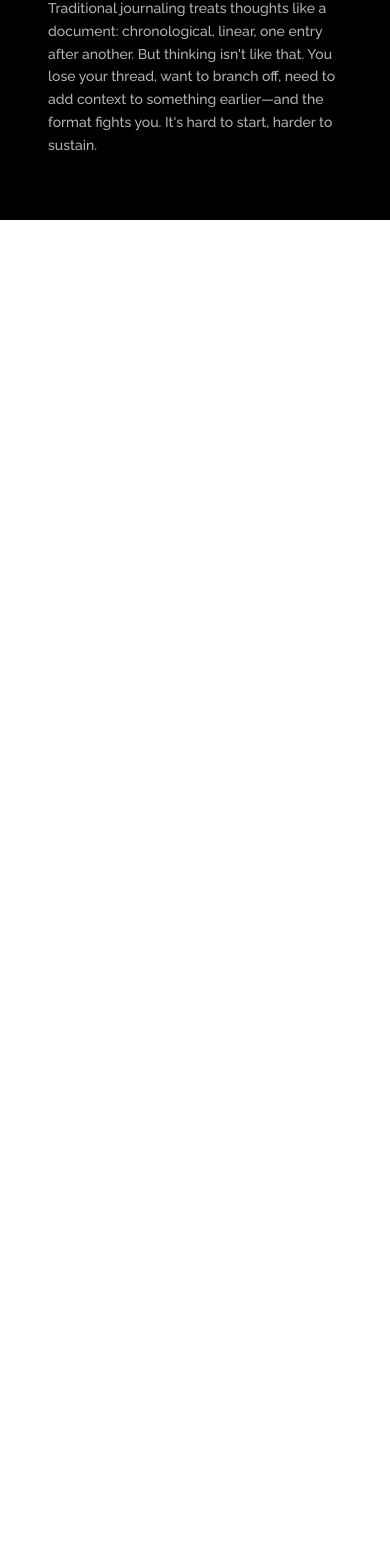
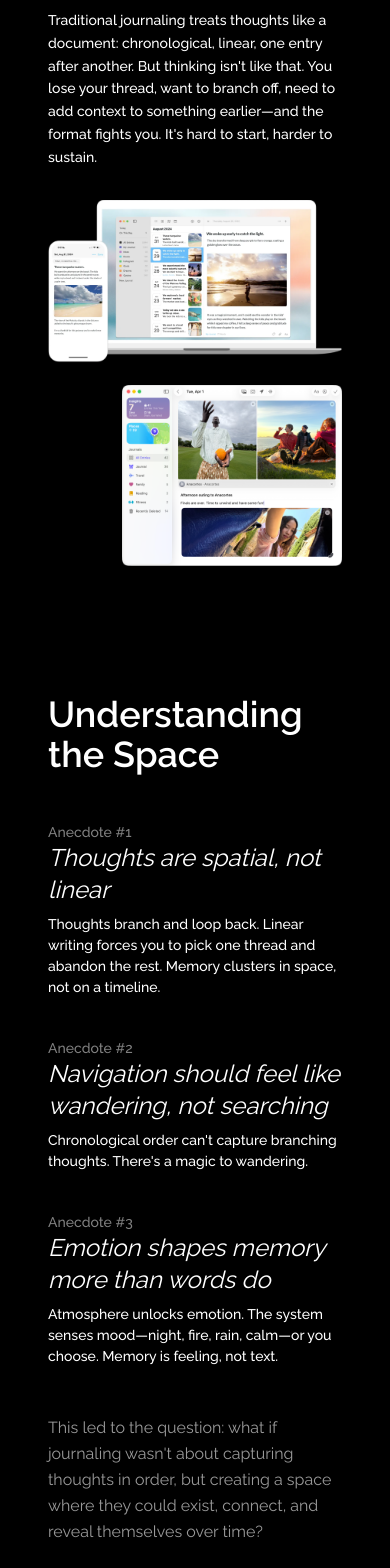
Before and after one commit to SirShabluli/portfolio, a Next.js app: page /pagmar in a window 390 px wide. Shown: the part 2643-4211 px from the top of the page. Before the commit the page ends 2863 px from the top, so only its background shows below. Built offline with nearby package versions, Linux system fonts and the light colour scheme; a web font is replaced by a local one.

Commit message:
done the overview

```diff
--- a/src/app/pagmar/page.js
+++ b/src/app/pagmar/page.js
@@ -1,6 +1,7 @@
 "use client";
 import Image from "next/image";
 import PageGrid from "../components/PageGrid";
+import TextBlock from "../components/TextBlock";
 
 export default function PagmarPage() {
   return (
@@ -68,7 +69,7 @@ export default function PagmarPage() {
       {/* The Full Experience */}
       <section className="w-full min-h-screen bg-black flex flex-col justify-center py-16 lg:py-24 gap-8">
         <PageGrid className="gap-8 w-full px-6 lg:px-12">
-          <p className="col-span-4 lg:col-span-10 lg:col-start-2 text-xs lg:text-5xl">
+          <p className="col-span-4 lg:col-span-10 lg:col-start-3 text-xs lg:text-5xl">
             The Full Experience
           </p>
           {/* Video placeholder — replace src when ready */}
@@ -80,20 +81,102 @@ export default function PagmarPage() {
 
       {/* Research and Discovery */}
       <section className="w-screen h-screen flex items-center justify-center bg-black">
-        <h2 className="display text-center text-white">Research &amp; Discovery</h2>
+        <h2 className="display text-center text-white">
+          Research &amp; Discovery
+        </h2>
       </section>
 
       {/* The Challenge */}
+      <section className="bg-black py-16 lg:py-24 px-6 lg:px-12 justify-center">
+        <PageGrid className="gap-8 items-center">
+          <div className="col-span-4 lg:col-span-3 lg:col-start-3 flex flex-col gap-4">
+            <h3 className="text-4xl font-semibold">The Challenge</h3>
+            <p className="text-sm font-medium opacity-100 leading-relaxed">
+              Traditional journaling treats thoughts like a document:
+              chronological, linear, one entry after another. But thinking isn't
+              like that. You lose your thread, want to branch off, need to add
+              context to something earlier—and the format fights you. It's hard
+              to start, harder to sustain.
+            </p>
+          </div>
+          <div className="col-span-4 lg:col-span-5 lg:col-start-7 flex flex-col gap-4">
+            <Image
+              src="/images/pagmar/dayone.webp"
+              alt="Day One"
+              width={800}
+              height={800}
+              className="w-full h-auto rounded-sm"
+            />
+            <Image
+              src="/images/pagmar/journal.png"
+              alt="Journal"
+              width={800}
+              height={800}
+              className="w-3/4 h-auto rounded-sm self-end"
+            />
+          </div>
+        </PageGrid>
+      </section>
+
+      {/* Anecdotes */}
       <section className="bg-black py-16 lg:py-24 px-6 lg:px-12">
-        <PageGrid className="gap-8">
+        <PageGrid className="gap-y-12 gap-x-8 items-start">
           <div className="col-span-4 lg:col-span-3 lg:col-start-3 flex flex-col gap-4">
-            <h3 className="text-xl font-bold text-white">The Challenge</h3>
-            <p className="text-sm font-medium opacity-70 leading-relaxed text-white">
-              Traditional journaling treats thoughts like a document: chronological, linear, one entry after another. But thinking isn't like that. You lose your thread, want to branch off, need to add context to something earlier—and the format fights you. It's hard to start, harder to sustain.
+            <h3 className="text-4xl font-semibold">Understanding the Space</h3>
+          </div>
+          {/* Anecdotes stacked left */}
+          <div className="col-span-4 lg:col-span-4 lg:col-start-3 flex flex-col gap-10">
+            <TextBlock
+              label="Anecdote #1"
+              title="Thoughts are spatial, not linear"
+              className="text-white"
+            >
+              Thoughts branch and loop back. Linear writing forces you to pick
+              one thread and abandon the rest. Memory clusters in space, not on
+              a timeline.
+            </TextBlock>
+            <TextBlock
+              label="Anecdote #2"
+              title="Navigation should feel like wandering, not searching"
+              className="text-white"
+            >
+              Chronological order can't capture branching thoughts. There's a
+              magic to wandering.
+            </TextBlock>
+            <TextBlock
+              label="Anecdote #3"
+              title="Emotion shapes memory more than words do"
+              className="text-white"
+            >
+              Atmosphere unlocks emotion. The system senses mood—night, fire,
+              rain, calm—or you choose. Memory is feeling, not text.
+            </TextBlock>
+          </div>
+
+          {/* Closing paragraph right */}
+          <div className="col-span-4 lg:col-span-4 lg:col-start-8 flex items-center h-full">
+            <p className="text-base lg:text-2xl font-regular opacity-60 leading-relaxed ">
+              This led to the question: what if journaling wasn't about
+              capturing thoughts in order, but creating a space where they could
+              exist, connect, and reveal themselves over time?
+            </p>
+          </div>
+          <div className="col-span-4 lg:col-span-4 lg:col-start-3 flex flex-col gap-4 mt-10">
+            <h3 className="text-4xl font-semibold">The Solution</h3>
+            <p className="text-sm font-medium opacity-100 leading-relaxed">
+              The system turns journaling into a spatial, AI-guided experience.
+              You write. The atmosphere responds. The question vanishes after
+              you answer, leaving only your thoughts. You can continue the flow,
+              branch into new questions, or revisit earlier threads. Over time,
+              a 3D world emerges - a spatial map of your inner landscape, where
+              every composition is a place you can explore.
             </p>
           </div>
         </PageGrid>
       </section>
+      <section className="w-screen h-screen flex items-center justify-center bg-black">
+        <h2 className="display text-center text-white">Key Features</h2>
+      </section>
     </main>
   );
 }
```
Also changed, not shown: public/images/pagmar/dayone.webp (added), public/images/pagmar/journal.png (added).
